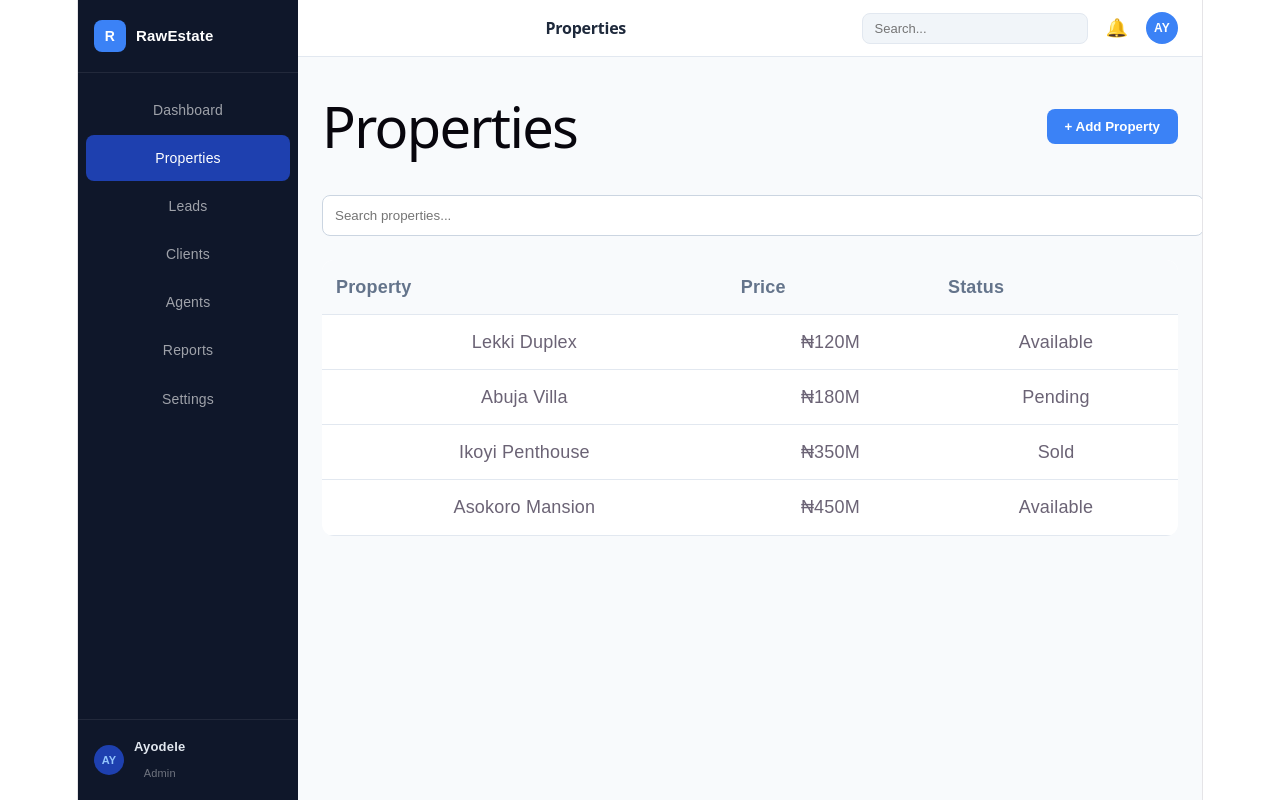
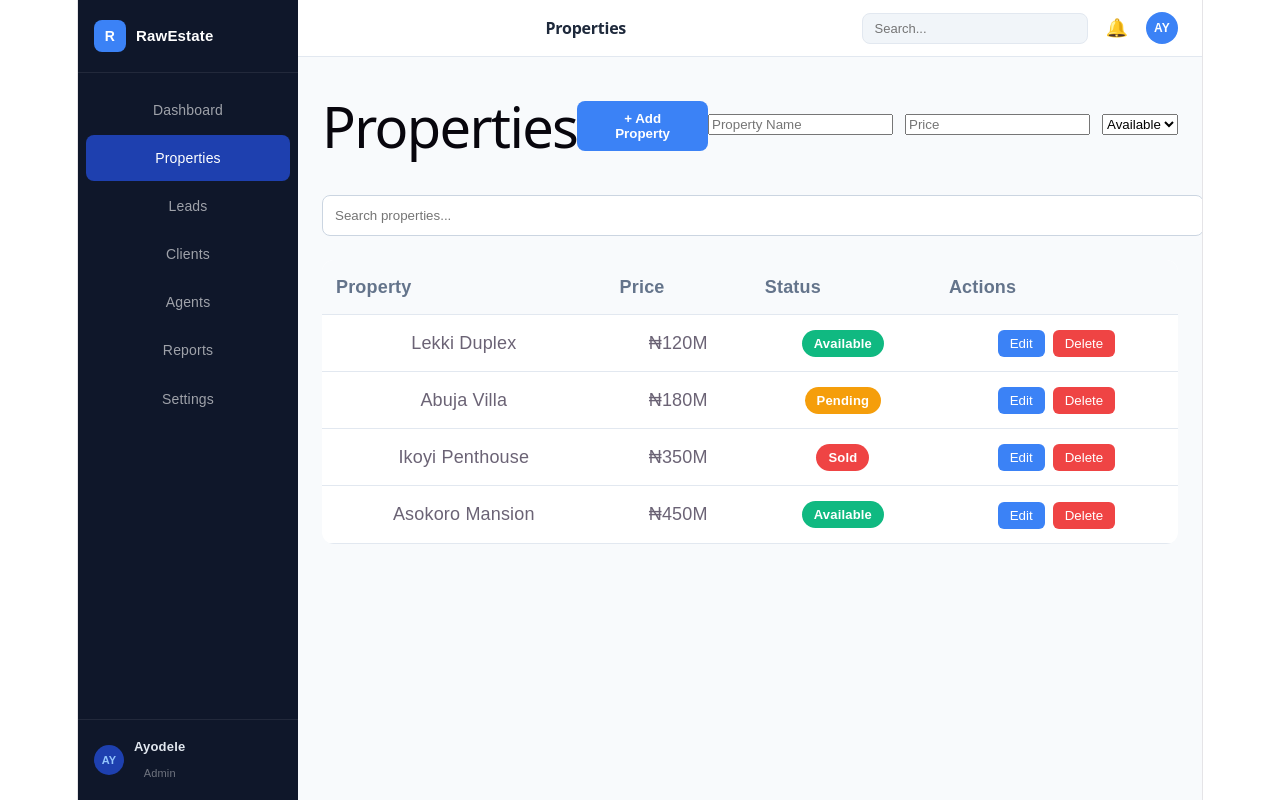
Before and after one commit to melchizedek2991/rawestate-crm, a React (Vite) app: page / in a window 1280 px wide. Both pictures are taken after a click on the element "Properties". Built offline with nearby package versions, Linux system fonts and the light colour scheme.

Commit message:
Build Properties page with search, add and delete functionality

```diff
--- a/src/pages/Properties.jsx
+++ b/src/pages/Properties.jsx
@@ -1,8 +1,7 @@
 import { useState } from "react";
 
 function Properties() {
-
-    const properties = [
+    const [properties, setProperties] = useState([
           {
             id: 1,
             name: "Lekki Duplex",
@@ -27,12 +26,48 @@ function Properties() {
             price: "₦450M",
             status: "Available"
           }
-        ];
+        ]);
 
 const [search, setSearch] = useState("");
+const [propertyName, setPropertyName] = useState("");
+const [propertyPrice, setPropertyPrice] = useState("");
+const [propertyStatus, setPropertyStatus] = useState("Available");
+const [editingId, setEditingId] = useState(null);
 const filteredProperties = properties.filter((property) =>
   property.name.toLowerCase().includes(search.toLowerCase())
 );
+
+function deleteProperty(id) {
+  const updatedProperties = properties.filter(
+    (property) => property.id !== id
+  );
+
+  setProperties(updatedProperties);
+}
+
+    function addProperty() {
+      const newProperty = {
+        id: Date.now(),
+        name: propertyName,
+        price: propertyPrice,
+        status: propertyStatus
+      };
+
+      setProperties([...properties, newProperty]);
+
+      setPropertyName("");
+      setPropertyPrice("");
+      setPropertyStatus("Available");
+    }
+
+    function editProperty(property) {
+      setPropertyName(property.name);
+      setPropertyPrice(property.price);
+      setPropertyStatus(property.status);
+
+      setEditingId(property.id);
+    }
+
   return (
     <div>
 
@@ -47,6 +82,7 @@ const filteredProperties = properties.filter((property) =>
         <h1>Properties</h1>
 
         <button
+          onClick={addProperty}
           style={{
             backgroundColor: "#3b82f6",
             color: "#fff",
@@ -59,6 +95,37 @@ const filteredProperties = properties.filter((property) =>
         >
          + Add Property
         </button>
+        <div
+          style={{
+            display: "flex",
+            gap: "12px",
+            marginBottom: "24px",
+            marginTop: "20px"
+          }}
+          >
+            <input
+              type="text"
+              placeholder="Property Name"
+              value={propertyName}
+              onChange={(e) => setPropertyName(e.target.value)}
+            />
+
+            <input
+              type="text"
+              placeholder="Price"
+              value={propertyPrice}
+              onChange={(e) => setPropertyPrice(e.target.value)}
+            />
+
+          <select
+            value={propertyStatus}
+            onChange={(e) => setPropertyStatus(e.target.value)}
+          >
+            <option>Available</option>
+            <option>Pending</option>
+            <option>Sold</option>
+          </select>
+        </div>
       </div>
 
 <input
@@ -89,6 +156,7 @@ const filteredProperties = properties.filter((property) =>
           <th style={tableHeaderStyle}>Property</th>
           <th style={tableHeaderStyle}>Price</th>
           <th style={tableHeaderStyle}>Status</th>
+          <th style={tableHeaderStyle}>Actions</th>
         </tr>
       </thead>
 
@@ -98,7 +166,56 @@ const filteredProperties = properties.filter((property) =>
           <tr key={property.id}>
             <td style={tableCellStyle}>{property.name}</td>
             <td style={tableCellStyle}>{property.price}</td>
-            <td style={tableCellStyle}>{property.status}</td>
+            <td style={tableCellStyle}>
+            <span
+              style={{
+                padding: "6px 12px",
+                borderRadius: "999px",
+                color: "#fff",
+                backgroundColor:
+                  property.status === "Available"
+                    ? "#10b981"
+                    : property.status === "Pending"
+                    ? "#f59e0b"
+                    : "#ef4444",
+                fontSize: "13px",
+                fontWeight: "600"
+              }}
+            >
+              {property.status}
+            </span>
+          </td>
+
+          <td style={tableCellStyle}>
+              <button
+                onClick={() => editProperty(property)}
+                style={{
+                  backgroundColor: "#3b82f6",
+                  color: "#fff",
+                  border: "none",
+                  padding: "6px 12px",
+                  borderRadius: "6px",
+                  cursor: "pointer",
+                  marginRight: "8px"
+                }}
+              >
+                Edit
+              </button>
+
+              <button
+                onClick={() => deleteProperty(property.id)}
+                style={{
+                  backgroundColor: "#ef4444",
+                  color: "#fff",
+                  border: "none",
+                  padding: "6px 12px",
+                  borderRadius: "6px",
+                  cursor: "pointer"
+                }}
+              >
+                Delete
+              </button>
+            </td>
           </tr>
         ))}
       </tbody>
```
